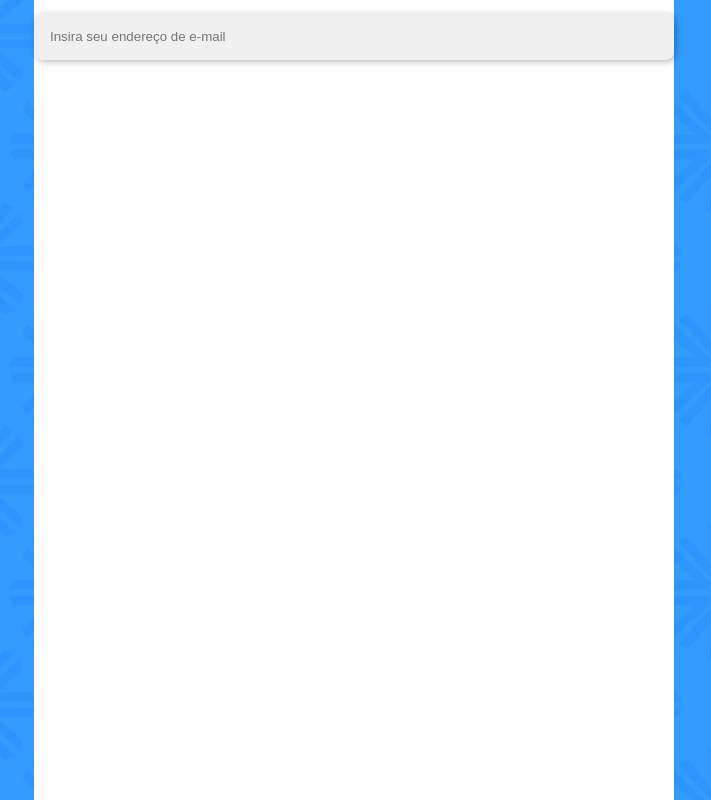
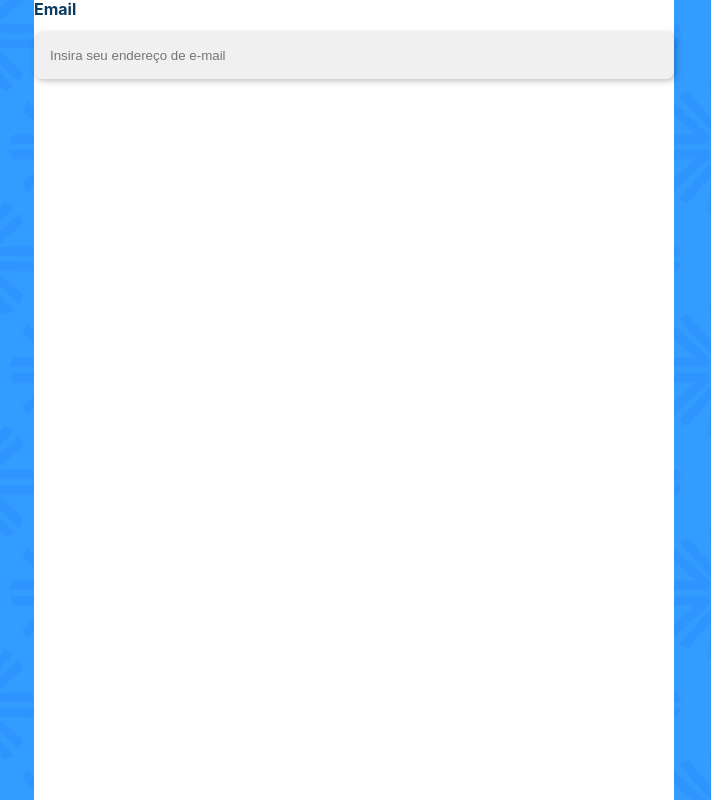
Before and after one commit to 7eduardocf/VOLL, a React (Create React App) app in the folder web/: page /login in a window 1280 px wide. Shown: the whole page, without its empty margins (286-997 px from the left). Built offline with nearby package versions, Linux system fonts and the light colour scheme; the HTML template or start-up script is replaced by a standard one.

Commit message:
Feita a estilização do campo de digitação

```diff
--- a/web/src/components/CampoDigitacao/index.tsx
+++ b/web/src/components/CampoDigitacao/index.tsx
@@ -11,15 +11,30 @@ const Campo = styled.input`
     padding: 16px;
 `
 
-interface Props{
+const Rotulo = styled.label`
+    display: block;
+    font-weight: 700;
+    font-size: 16px;
+    line-height: 19px;
+    color: var(--azul-escuro)
+`
+
+const Container = styled.div`
+    width: 100%;
+`
+
+interface Props {
     valor: string
-    tipo : string
+    tipo: string
     placeholder: string
-    onChange: (value: string)=> void
+    onChange: (value: string) => void
+    label?: string
 }
 
-function CampoDigitacao({valor, tipo, placeholder, onChange}: Props) {
+function CampoDigitacao({ valor, tipo, placeholder, onChange, label }: Props) {
     return (
+        <Container>
+            <Rotulo>{label}</Rotulo>
             <Campo
                 type={tipo}
                 value={valor}
@@ -27,6 +42,8 @@ function CampoDigitacao({valor, tipo, placeholder, onChange}: Props) {
                 onChange={(e) => onChange(e.target.value)}
                 required
             />
+        </Container>
+
     )
 }
 
--- a/web/src/pages/Login/index.tsx
+++ b/web/src/pages/Login/index.tsx
@@ -8,6 +8,7 @@ function Login() {
     return (
         <>
             <CampoDigitacao
+                label="Email"
                 valor={email}
                 tipo="text"
                 placeholder="Insira seu endereço de e-mail"
```
Lines whose indentation alone changed are shown as unchanged.
